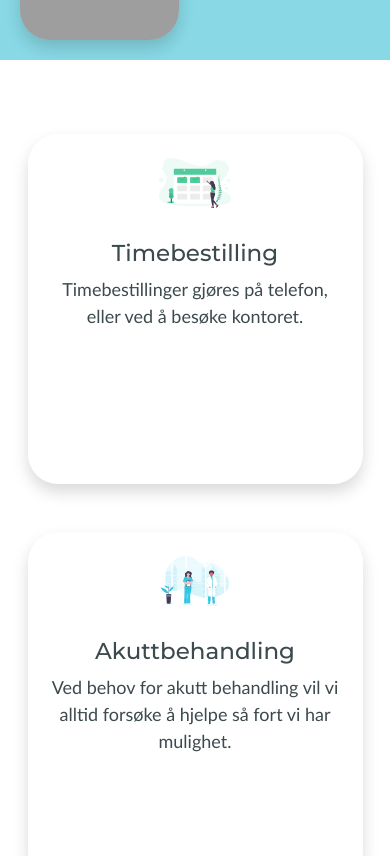
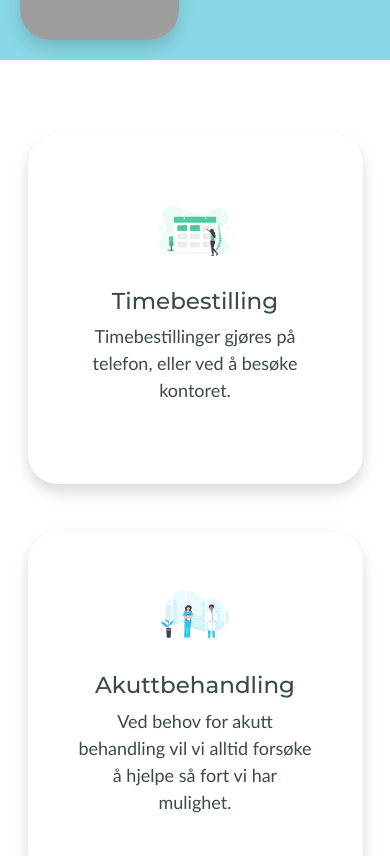
Before and after one commit to georgsku/TannlegeNico, a Vue app: page / in a window 390 px wide. Shown: the part 1300-2156 px from the top of the page. Built offline with nearby package versions, Linux system fonts and the light colour scheme; grey boxes are pictures that could not be loaded; a web font is replaced by a local one.

Commit message:
Make cards more mobile-friendly

```diff
--- a/src/components/Card.vue
+++ b/src/components/Card.vue
@@ -1,5 +1,5 @@
 <template>
-  <div class="card-container shadow p-3 mx-2 mx-md-4 my-4">
+  <div class="card-container shadow py-3 px-5 px-md-3 mx-2 mx-md-4 my-4">
     <img :src="image" class="my-2" alt="">
     <h3 class="mt-4" >{{headline}}</h3>
     <p style="white-space: pre-line">{{text}}</p>
@@ -28,6 +28,7 @@ export default {
     display: flex;
     flex-direction: column;
     align-items: center;
+    justify-content: center;
     height: 350px;
     border-radius: 30px;
     margin: 10px 0;
```
